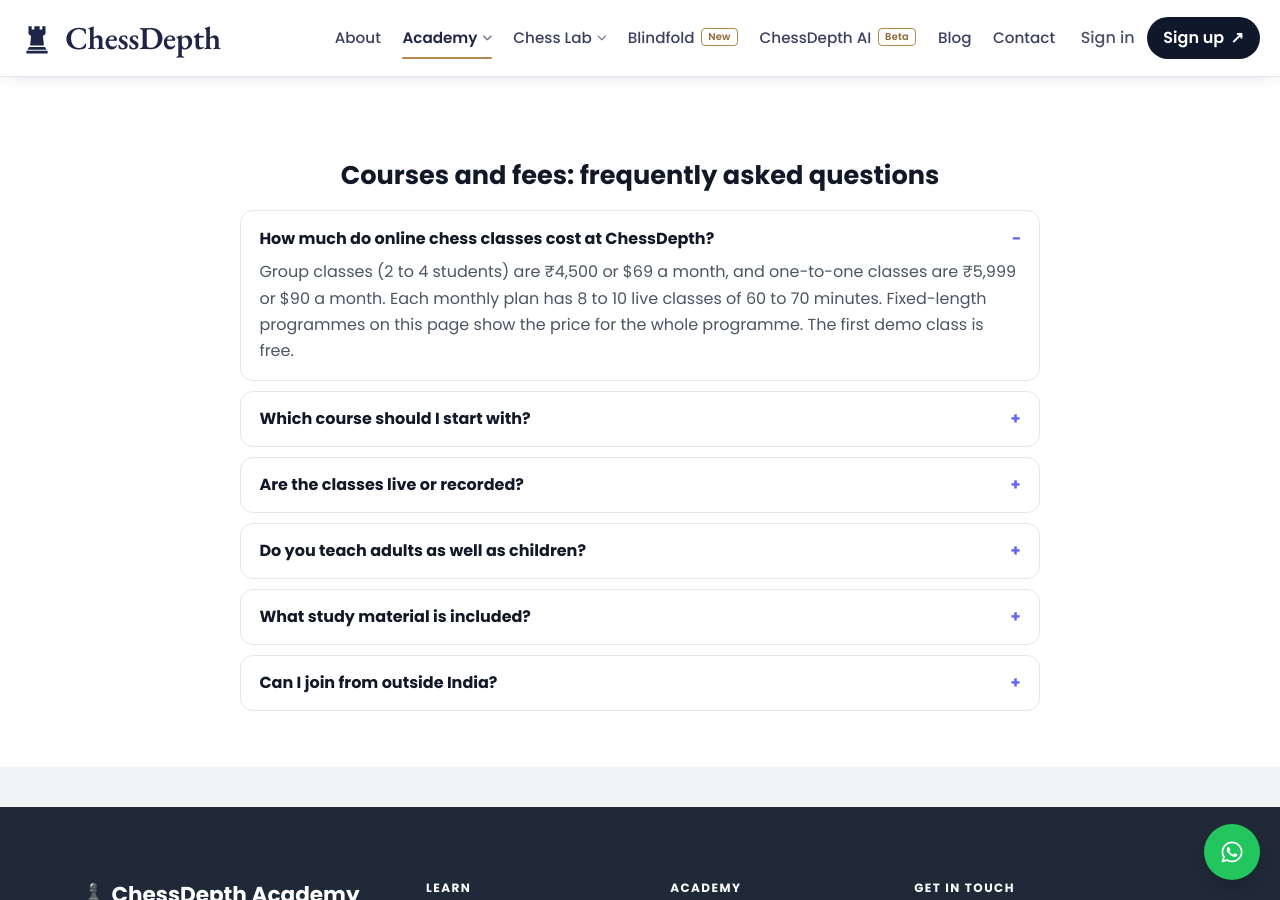
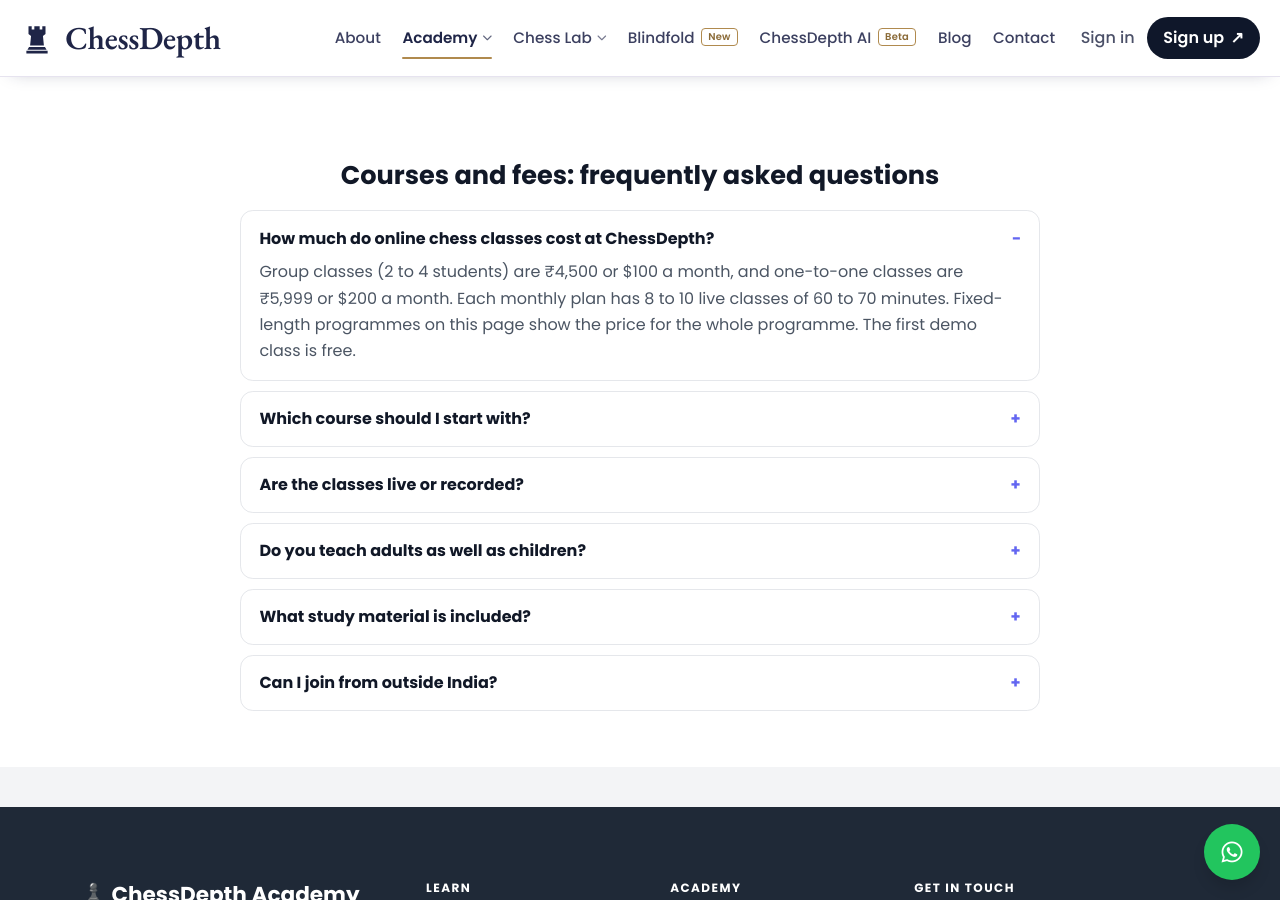
Before and after one commit to Sourabhjoshi1/Chess-Depth, a Jekyll site: the page built from pages/courses.html, in a window 1280 px wide and 900 px high, scrolled down 4835 px. Built offline with Jekyll 4.4.1, drawn with Linux system fonts in a browser that asks for light colours; comment, search, counter and statistics services are not loaded; some of the changed text lies outside the part shown.

Commit message:
Fees: monthly classes now $200 one-to-one and $100 group
Co-Authored-By: Claude Fable 5.2 <noreply@anthropic.com>
Claude-Session: https://claude.ai/code/session_017ZwxdNZGtw2tXrZdE2ZP9f

```diff
--- a/index.html
+++ b/index.html
@@ -9,7 +9,7 @@ faq:
   - q: "How do online chess classes work?"
     a: "Classes are live video lessons with a coach and a shared online board, in small groups of 2 to 4 students or one-to-one. Each monthly plan has 8 to 10 classes of 60 to 70 minutes, with worksheets and a quiz every eight sessions."
   - q: "How much do the classes cost?"
-    a: "Group classes are ₹4,500 or $69 a month, and one-to-one classes are ₹5,999 or $90 a month. See all programmes on the [Courses and fees](/courses/) page."
+    a: "Group classes are ₹4,500 or $100 a month, and one-to-one classes are ₹5,999 or $200 a month. See all programmes on the [Courses and fees](/courses/) page."
   - q: "Is there a free trial class?"
     a: "Yes. The first demo class is free: a 30-minute online lesson where the coach checks your level and suggests the right course. Book it with the form below or on WhatsApp."
   - q: "What can I practise for free?"
--- a/llms.txt
+++ b/llms.txt
@@ -10,7 +10,7 @@ sitemap: false
 Key facts:
 
 - Format: live online classes over video with a shared board. Small groups of 2 to 4 students, or one-to-one.
-- Fees: group classes ₹4,500 (about $69) per month; one-to-one classes ₹5,999 (about $90) per month. Each monthly plan has 8 to 10 live classes of 60 to 70 minutes. The first demo class (30 minutes) is free.
+- Fees: group classes ₹4,500 (or $100 for students outside India) per month; one-to-one classes ₹5,999 (or $200 for students outside India) per month. Each monthly plan has 8 to 10 live classes of 60 to 70 minutes. The first demo class (30 minutes) is free.
 - Levels: beginner, intermediate, advanced and tournament preparation. Students are placed by level after the free demo class.
 - Included: worksheets, a quiz every 8 sessions with coach feedback, club tournaments on Lichess and Chess.com, and a student area with PDF material.
 - Ages: children from about 5 years old, teenagers and adults.
--- a/pages/about.html
+++ b/pages/about.html
@@ -256,7 +256,7 @@ page_css: about
         <details class="ab-faq ab-card p-5"><summary class="font-semibold">Are classes online or in person?</summary><p class="text-gray-600 mt-3 text-sm leading-relaxed">Classes are held online, so students can join from anywhere. We&rsquo;re based in Bhopal, Madhya Pradesh.</p></details>
         <details class="ab-faq ab-card p-5"><summary class="font-semibold">What age can my child start?</summary><p class="text-gray-600 mt-3 text-sm leading-relaxed">Children can usually start from about 5 years old. We place every student by level, not age, after the free demo class.</p></details>
         <details class="ab-faq ab-card p-5"><summary class="font-semibold">How will I know my child is improving?</summary><p class="text-gray-600 mt-3 text-sm leading-relaxed">Students get regular homework and a quiz every eight sessions. Coaches review the results and games and share clear feedback on strengths and what to work on next.</p></details>
-        <details class="ab-faq ab-card p-5"><summary class="font-semibold">One-to-one or group, which is better?</summary><p class="text-gray-600 mt-3 text-sm leading-relaxed">One-to-one classes (&#8377;5,999 or $90 / month) are fully personalised and best for fast improvement. Group classes of 2&ndash;4 students (&#8377;4,500 or $69 / month) are more affordable and great for discussion. Both include 8&ndash;10 live classes a month of 60&ndash;70 minutes each. The demo class helps you decide.</p></details>
+        <details class="ab-faq ab-card p-5"><summary class="font-semibold">One-to-one or group, which is better?</summary><p class="text-gray-600 mt-3 text-sm leading-relaxed">One-to-one classes (&#8377;5,999 or $200 / month) are fully personalised and best for fast improvement. Group classes of 2&ndash;4 students (&#8377;4,500 or $100 / month) are more affordable and great for discussion. Both include 8&ndash;10 live classes a month of 60&ndash;70 minutes each. The demo class helps you decide.</p></details>
         <details class="ab-faq ab-card p-5"><summary class="font-semibold">Do students get study material?</summary><p class="text-gray-600 mt-3 text-sm leading-relaxed">Yes. Students receive worksheets and concept books for their level, and can download PDF material from our <a href="/student/" class="text-indigo-700 hover:underline">Student Area</a>.</p></details>
         <details class="ab-faq ab-card p-5"><summary class="font-semibold">How do I book the free demo class?</summary><p class="text-gray-600 mt-3 text-sm leading-relaxed">Send us a message on WhatsApp at {{ site.contact.phone_display }} or use the button below. We&rsquo;ll find a time that suits you.</p></details>
       </div>
--- a/pages/courses.html
+++ b/pages/courses.html
@@ -7,7 +7,7 @@ redirect_from:
 page_css: courses
 faq:
   - q: "How much do online chess classes cost at ChessDepth?"
-    a: "Group classes (2 to 4 students) are ₹4,500 or $69 a month, and one-to-one classes are ₹5,999 or $90 a month. Each monthly plan has 8 to 10 live classes of 60 to 70 minutes. Fixed-length programmes on this page show the price for the whole programme. The first demo class is free."
+    a: "Group classes (2 to 4 students) are ₹4,500 or $100 a month, and one-to-one classes are ₹5,999 or $200 a month. Each monthly plan has 8 to 10 live classes of 60 to 70 minutes. Fixed-length programmes on this page show the price for the whole programme. The first demo class is free."
   - q: "Which course should I start with?"
     a: "Complete beginners start with Beginner's Blueprint. If you know the rules and play casually, Beyond the Basics is usually right. Club and tournament players move on to positional play, openings, endgames and tournament preparation. After the free demo class, the coach recommends a course for your level."
   - q: "Are the classes live or recorded?"
@@ -29,7 +29,7 @@ faq:
           <i class="fas fa-user text-4xl text-indigo-600 mb-3"></i>
           <h3 class="text-xl font-bold mb-2 text-indigo-700">One-to-One (Private) Classes</h3>
           <p class="text-gray-600 mb-4">Lessons built entirely around your strengths, weaknesses and goals.</p>
-          <p><span class="text-3xl font-extrabold text-gray-900">&#8377;5,999 or $90</span><span class="text-xl text-gray-500"> / month</span></p>
+          <p><span class="text-3xl font-extrabold text-gray-900">&#8377;5,999 or $200</span><span class="text-xl text-gray-500"> / month</span></p>
           <p class="text-sm font-semibold text-indigo-700 mt-2"><i class="far fa-calendar-check mr-1"></i>8&ndash;10 classes a month &middot; 60&ndash;70 minutes each</p>
           <p class="text-sm text-gray-500 mt-2">Best for rapid improvement and tournament preparation.</p>
         </div>
@@ -37,7 +37,7 @@ faq:
           <i class="fas fa-users text-4xl text-purple-600 mb-3"></i>
           <h3 class="text-xl font-bold mb-2 text-purple-700">Group Classes (2&ndash;4 Students)</h3>
           <p class="text-gray-600 mb-4">Small batches with peer discussion and shared game analysis.</p>
-          <p><span class="text-3xl font-extrabold text-gray-900">&#8377;4,500 or $69</span><span class="text-xl text-gray-500"> / month</span></p>
+          <p><span class="text-3xl font-extrabold text-gray-900">&#8377;4,500 or $100</span><span class="text-xl text-gray-500"> / month</span></p>
           <p class="text-sm font-semibold text-indigo-700 mt-2"><i class="far fa-calendar-check mr-1"></i>8&ndash;10 classes a month &middot; 60&ndash;70 minutes each</p>
           <p class="text-sm text-gray-500 mt-2">Both formats include worksheets, regular quizzes, tournaments and community access.</p>
         </div>
--- a/pages/kids.html
+++ b/pages/kids.html
@@ -16,7 +16,7 @@ faq:
   - q: "How do online chess classes for kids work?"
     a: "Classes are live video lessons with a coach, using a shared online board. Your child sees the board, hears the explanation, answers questions and solves puzzles during the class. All you need is a laptop or tablet with a stable internet connection."
   - q: "How much do kids' chess classes cost?"
-    a: "Small group classes (2 to 4 children) are ₹4,500 or $69 a month. One-to-one classes are ₹5,999 or $90 a month. Both include 8 to 10 live classes a month of 60 to 70 minutes each, plus worksheets and quizzes. The first demo class is free."
+    a: "Small group classes (2 to 4 children) are ₹4,500 or $100 a month. One-to-one classes are ₹5,999 or $200 a month. Both include 8 to 10 live classes a month of 60 to 70 minutes each, plus worksheets and quizzes. The first demo class is free."
   - q: "Group classes or one-to-one: which is better for a child?"
     a: "Small groups suit most young beginners: children enjoy playing and discussing ideas with others their age, and it costs less. One-to-one suits children who are already playing tournaments, need a flexible timetable, or learn best with full attention. The coach will suggest one after the demo."
   - q: "How will I know my child is improving?"
@@ -121,14 +121,14 @@ faq:
         <p class="kd-fee-tag">Most popular for kids</p>
         <h3>Small group</h3>
         <p class="kd-fee-sub">2–4 children of a similar level</p>
-        <p class="kd-price">₹4,500 <span>or $69 / month</span></p>
+        <p class="kd-price">₹4,500 <span>or $100 / month</span></p>
         <ul><li>Learn and play with other children</li><li>Shared game analysis and discussion</li><li>Lower monthly fee</li></ul>
       </div>
       <div class="kd-fee">
         <p class="kd-fee-tag kd-fee-tag-alt">Fastest progress</p>
         <h3>One-to-one</h3>
         <p class="kd-fee-sub">Lessons built around your child</p>
-        <p class="kd-price">₹5,999 <span>or $90 / month</span></p>
+        <p class="kd-price">₹5,999 <span>or $200 / month</span></p>
         <ul><li>Full attention from the coach</li><li>Flexible class times</li><li>Best for tournament players</li></ul>
       </div>
     </div>
```
Also changed, not shown: EDITING.md (+1 -1 lines), README.md.
